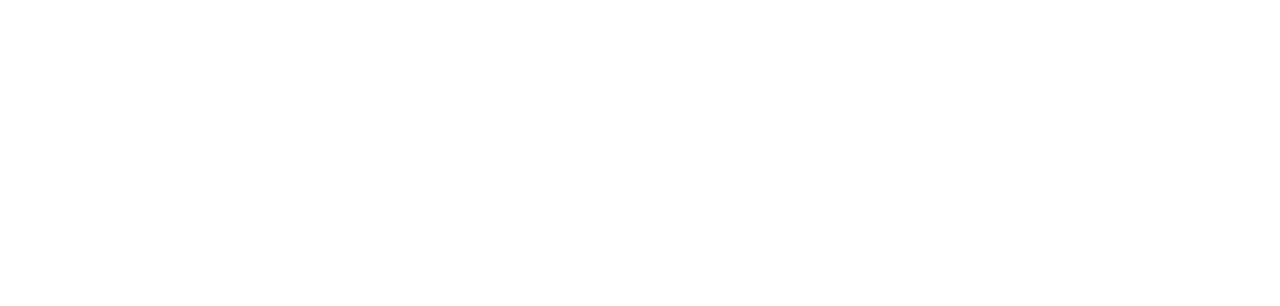
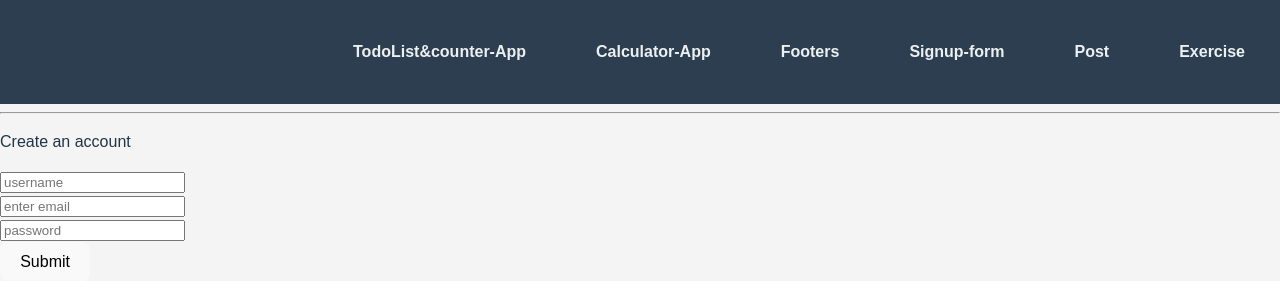
Before and after one commit to Elie-Dev250/React-exercise, a React (Vite) app: page /other in a window 1280 px wide. Before the commit this address had no page. Shown: the top 306 px of the page. Built offline with nearby package versions, Linux system fonts and the light colour scheme.

Commit message:
updated fetch api

```diff
--- a/src/main.jsx
+++ b/src/main.jsx
@@ -15,6 +15,8 @@ import Counter from './pages/Counter';
 
 import Formsub from './pages/Formsub';
 import Fetch from './pages/Fetch';
+import Newform from './pages/Newform';
+import Fetch2 from './pages/Fetch2';
 
 ReactDOM.createRoot(document.getElementById('root')).render(
   <React.StrictMode>
@@ -31,7 +33,9 @@ ReactDOM.createRoot(document.getElementById('root')).render(
           <Route path="/counter-app" element={<Counter />} />
           <Route path="/forms" element={<Formsub />} />
           <Route path="/exer" element={<Exercise/>} />
+          <Route path="/other" element={<Newform/>} />
           <Route path="/fetch" element={<Fetch/>} />
+          <Route path="/fetch2" element={<Fetch2/>} />
           <Route path="/fetch" element={<Fetching />} />
         </Route>
       </Routes>
--- /dev/null
+++ b/src/pages/Fetch2.jsx
@@ -0,0 +1,67 @@
+import axios from 'axios'
+import React from 'react'
+import { useState,useEffect } from 'react'
+function Fetch2() {
+    const [input,setinput]=useState("")
+    const [seachvalue,setseachvalue]=useState("")
+    const [error,seterror]=useState("")
+    const [data,setdata]=useState([])
+
+
+ useEffect(()=>{
+    if(seachvalue!==""){
+        axios.get(`https://jsonplaceholder.typicode.com/users/?username=${seachvalue}`)
+        .then(response=>{
+            console.log(response)
+            let result=response.data
+            setdata(result)
+            console.log(result)
+        })
+        .catch(error=>{
+            seterror(!error)
+        })
+
+
+
+
+    }
+
+
+ },[seachvalue])
+
+ const handlesearch=()=>{
+    setseachvalue(input)
+ }
+ console.log(data)
+  return (
+    <div>
+      <h1>hello</h1>
+
+      <div className='seach'>
+
+
+        <input type="text"
+        value={input}
+        onChange={(e)=>setinput(e.target.value)}/>
+        <button onClick={handlesearch}>Get</button>
+
+        {data&& data.map((user)=>(
+            <div key={user.id}>
+
+<img src={`https://ui-avatars.com/api/?name=${user.username}&background=00bcff&color=fff`} alt="" />
+                <p>username: {user.username}</p>
+                <p>email: {user.email}</p>
+                <p>website: {user.website}</p>
+                <p>company: {user.company.name}</p>
+                <p>Phone: {user.phone}</p>
+
+            </div>
+        ))}
+
+
+      </div>
+    </div>
+  )
+}
+
+export default Fetch2
--- a/src/pages/Formsub.jsx
+++ b/src/pages/Formsub.jsx
@@ -10,10 +10,7 @@ function Formsub() {
   });
 
   const handleChange = (e) => {
-    setFormData({
-      ...formData,
-      [e.target.name]: e.target.value
-    });
+    setFormData({...formData,[e.target.name]: e.target.value });
   };
 
   const handleSubmit = (e) => {
--- a/src/pages/Navbars.jsx
+++ b/src/pages/Navbars.jsx
@@ -8,8 +8,8 @@ const Navbar = () => {
         <Link to="/counter-App">Counter-App</Link>
         <Link to="/forms">Form</Link>
         <Link to="/fetch">API</Link>
-        <Link to="/4">Task4</Link>
-        <Link to="/5">Task5</Link>
+        <Link to="/other">Others</Link>
+        <Link to="/fetch2">Fetch2</Link>
         <Link to="/6">Task6</Link>
 
 
--- /dev/null
+++ b/src/pages/Newform.jsx
@@ -0,0 +1,66 @@
+import React from 'react'
+import { useState } from 'react'
+function Newform() {
+    const [users,setusers]=useState([])
+    const [formData,setFormData]=useState({
+        username: "",
+        email: "",
+        password: ""
+    })
+
+    const handleChange=(e)=>{
+        setFormData({...formData,[e.target.name]:e.target.value})
+    }
+
+    const handleSubmit=(e)=>{
+        e.preventDefault()
+
+        setusers([...users,formData])
+        console.log("new user added is ",formData)
+        console.log("all users are ",[...users,formData])
+
+
+
+
+        setFormData({
+            username:"",
+            email:"",
+            password:""
+        })
+    }
+
+
+
+
+  return (
+    <div>
+        <form onSubmit={handleSubmit}>
+      <p>Create an account</p>
+<div className='inputs'>
+    <input type="text" name="username"
+    value={formData.username}
+    onChange={handleChange}
+    required
+    placeholder='username'
+     /> <br />
+     <input type="email" name="email"
+     value={formData.email}
+     onChange={handleChange}
+     placeholder='enter email'
+
+      /> <br />
+      <input type="password" name="password"
+      value={formData.password}
+      onChange={handleChange}
+      placeholder='password'
+       /> <br />
+
+       <button type='Submit'>Submit</button>
+
+</div>
+      </form>
+    </div>
+  )
+}
+
+export default Newform
```
